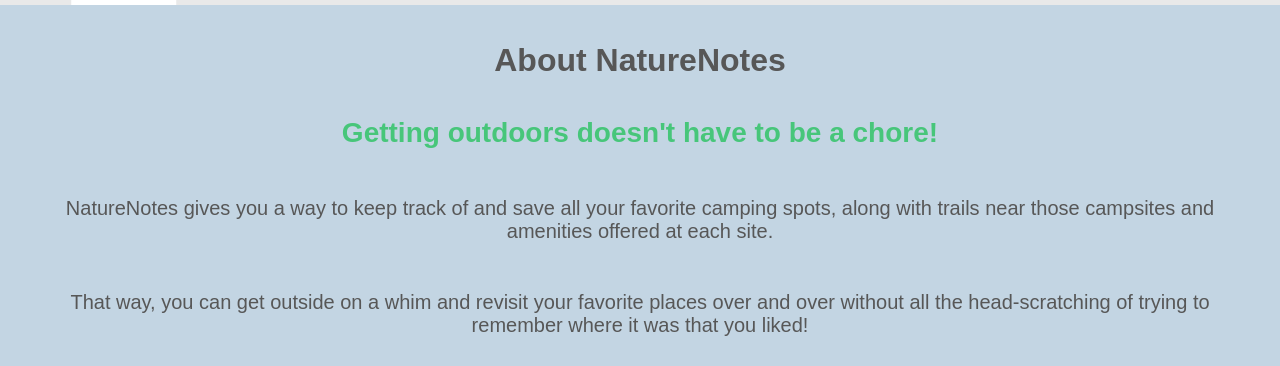
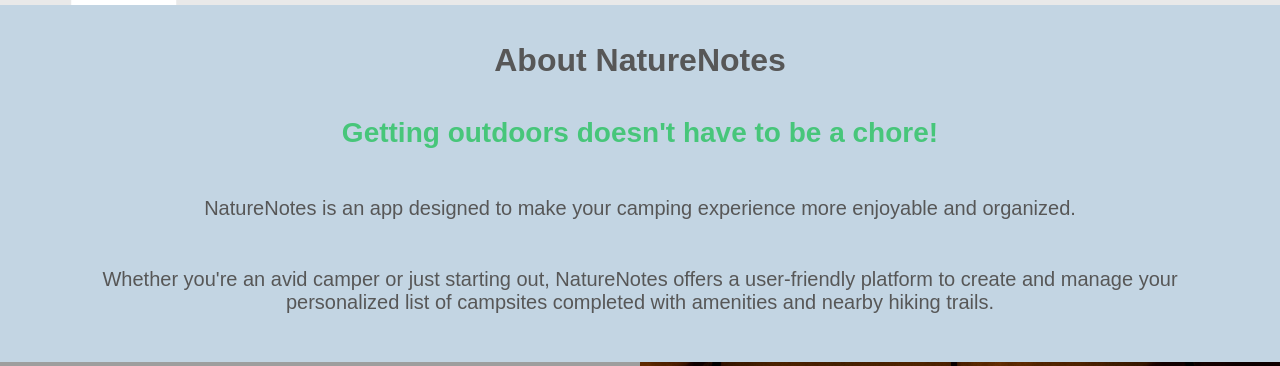
Before and after one commit to caseystell/nature-notes, a Django app: page /about/ in a window 1280 px wide. Shown: the part 193-559 px from the top of the page. Run offline with Django 4.2, Linux system fonts and the light colour scheme; some web fonts are replaced; grey boxes are pictures that could not be loaded.

Commit message:
update about

```diff
--- a/main_app/templates/about.html
+++ b/main_app/templates/about.html
@@ -7,8 +7,8 @@
     <h1>About <span class="logo">NatureNotes</span></h1>
 
     <h3>Getting outdoors doesn't have to be a chore!</h3>
-    <p>NatureNotes gives you a way to keep track of and save all your favorite camping spots, along with trails near those campsites and amenities offered at each site.</p>
-    <p>That way, you can get outside on a whim and revisit your favorite places over and over without all the head-scratching of trying to remember where it was that you liked!</p>
+    <p>NatureNotes is an app designed to make your camping experience more enjoyable and organized.</p>
+    <p>Whether you're an avid camper or just starting out, NatureNotes offers a user-friendly platform to create and manage your personalized list of campsites completed with amenities and nearby hiking trails.</p>
 </div>
 
 
```
